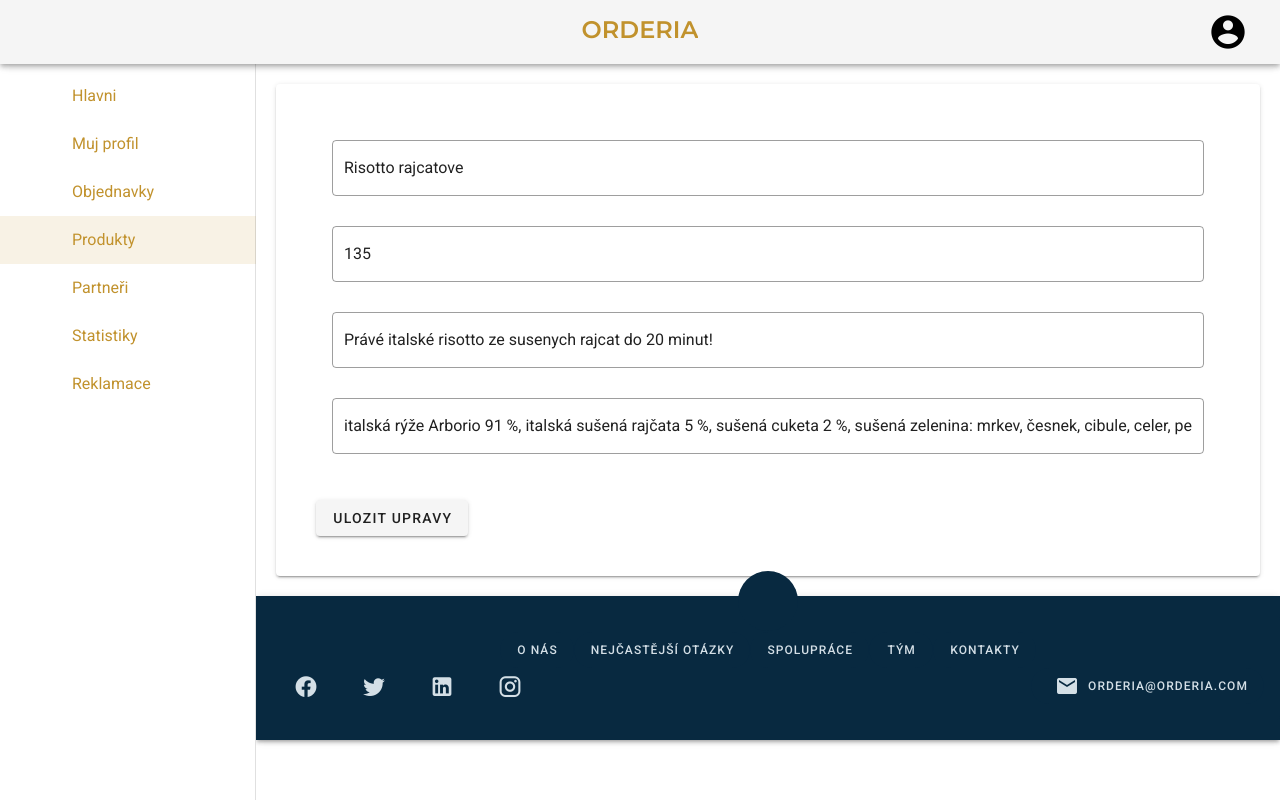
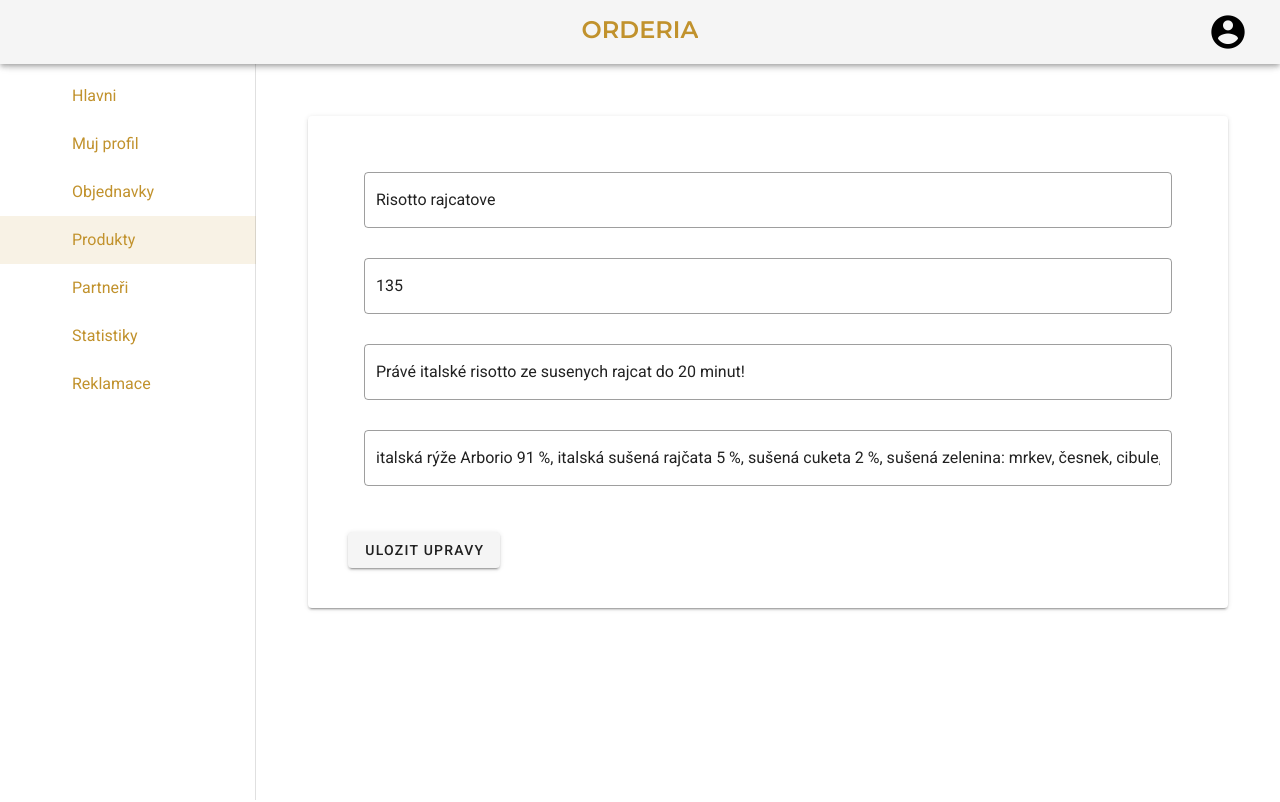
Before and after one commit to zladkaskazkina/Orderia, a Vue app: page /produkty/1/upravit in a window 1280 px wide. Shown: the top 802 px of the page. Built offline with nearby package versions, Linux system fonts and the light colour scheme; data requests are answered from the project's data file; what vue-html-to-paper would draw is missing.

Commit message:
uprava footeru u product item a add product

```diff
--- a/src/views/Dodavatel/AddProduct.vue
+++ b/src/views/Dodavatel/AddProduct.vue
@@ -1,7 +1,7 @@
 <template>
-  <v-container fluid class="product-form">
+  <div class="product-form ma-10">
     <v-card class="pa-4">
-      <v-card-title class="headline ma-2 error--text">
+      <v-card-title class="headline ma-10 error--text">
         Nový produkt
       </v-card-title>
       <v-row no-gutters class="ma-2" style="height: 300px">
@@ -126,7 +126,7 @@
         </v-btn>
       </v-row>
     </v-card>
-  </v-container>
+  </div>
 </template>
 
 <script>
@@ -179,6 +179,7 @@ export default {
 <style lang="scss" scoped>
 .headline {
   justify-content: center;
+  font-weight: bold;
 }
 
 .alergen-box {
--- a/src/views/Dodavatel/ProductItem.vue
+++ b/src/views/Dodavatel/ProductItem.vue
@@ -1,5 +1,5 @@
 <template>
-  <div>
+  <div class="product-item">
     <v-card v-if="product" class="mx-auto my-10 pa-10" max-width="600">
       <v-img
         :src="product.image"
@@ -54,3 +54,8 @@ export default {
   }
 };
 </script>
+<style lang="scss" scoped>
+.product-item {
+  min-height: 100vh;
+}
+</style>
--- a/src/views/EditProduct.vue
+++ b/src/views/EditProduct.vue
@@ -1,6 +1,6 @@
 <template>
-  <div>
-    <v-card class="ma-5 pa-10">
+  <v-container class="edit-product">
+    <v-card class="ma-10 pa-10">
       <v-img
         class="white--text align-end"
         gradient="to bottom, rgba(0,0,0,.1), rgba(0,0,0,.5)"
@@ -20,8 +20,8 @@
       </v-card-text>
       <v-btn @click="editProduct"> Ulozit upravy </v-btn>
     </v-card>
-    <div></div>
-  </div>
+
+  </v-container>
 </template>
 
 <script>
@@ -79,3 +79,8 @@ export default {
   }
 };
 </script>
+<style lang="scss" scoped>
+.edit-product {
+  min-height: 100vh;
+}
+</style>
```
